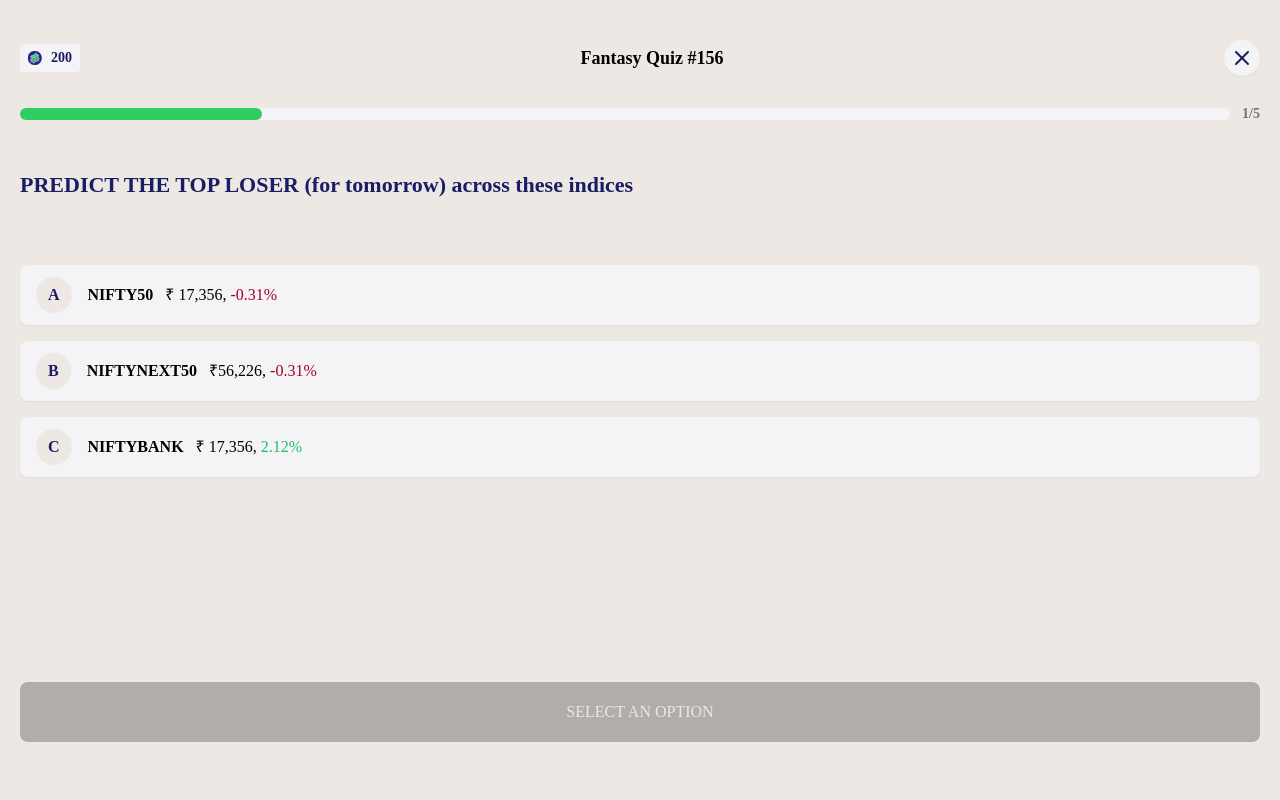
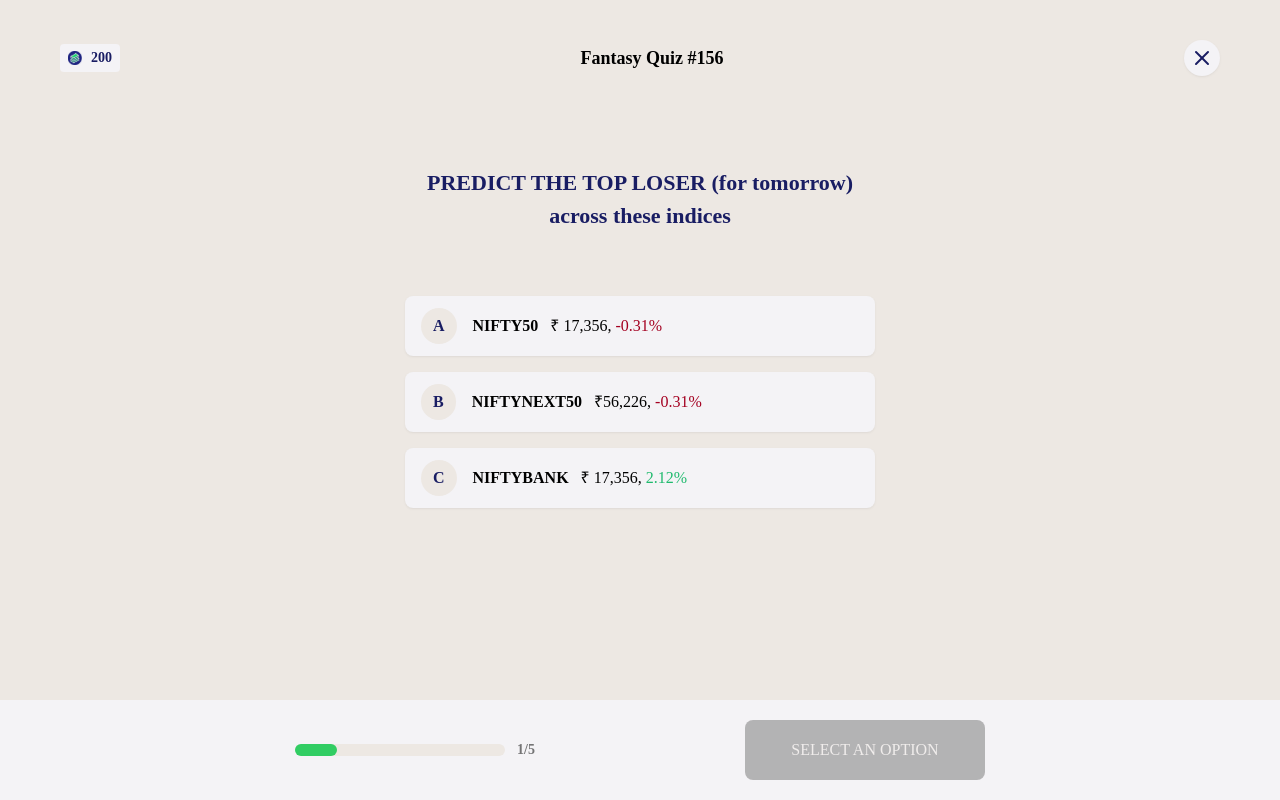
Before and after one commit to korobkad3v/QuizDemo, a React (Vite) app: page / in a window 1280 px wide. Built offline with nearby package versions, Linux system fonts and the light colour scheme; a web font is replaced by a local one.

Commit message:
feat: desktop version

```diff
--- a/src/components/layout/Header.tsx
+++ b/src/components/layout/Header.tsx
@@ -9,11 +9,10 @@
 export default function Header() {
   const dispatch = useDispatch();
   const handleReset = () => {
-    console.log("reset");
     dispatch(resetQuiz());
   };
   return (
-    <header className="flex flex-col items-center justify-between py-10 px-5">
+    <header className="flex flex-col items-center justify-between py-10 px-5 lg:px-15">
       <div className="flex items-center justify-between w-full">
         <Score />
         <h1 className="text-lg font-semibold tracking-normal text-center">
@@ -24,7 +23,7 @@
           <X size={24} />
         </Button>
       </div>
-      <div className="w-full mt-6">
+      <div className="w-full mt-6 lg:hidden">
         <QuizProgressBar/>
       </div>
 
--- a/src/components/quiz/Quiz.tsx
+++ b/src/components/quiz/Quiz.tsx
@@ -6,6 +6,7 @@
 import { useState } from "react";
 import Header from "../layout/Header";
 import QuizCompletion from "./QuizCompletion";
+import QuizProgressBar from "./QuizProgressBar";
 
 export default function Quiz() {
   const dispatch = useDispatch();
@@ -44,13 +45,13 @@
     }
   };
 
-  if (isCompleted) return <QuizCompletion/>;
+  if (isCompleted) return <QuizCompletion />;
 
   return (
     <>
       <Header />
-    <main className="flex-grow container mx-auto w-full">
-      <div className="size-full px-5 pb-14.5 flex flex-col justify-between">
+      <main className="flex flex-col flex-grow size-full lg:mt-12.5">
+        <div className="size-full px-5  flex flex-col justify-between max-w-[510px] mx-auto">
           <QuizQuestion
             key={currentQuestion.id}
             id={currentQuestion.id}
@@ -59,12 +60,15 @@
             answered={isAnswered}
             isCorrect={isCorrect}
           />
-        <div className="flex">
+        </div>
+        <div className="flex px-5 pb-14.5 items-center justify-center gap-x-52.5 flex-grow w-full lg:bg-primary lg:p-0 lg:py-5">
+          <QuizProgressBar className="hidden lg:flex lg:max-w-[240px]" lineClassName="bg-background"/>
           <Button
             onClick={handleContinue}
             disabled={!isOptionSelected}
             variant={"accent"}
-            className="w-full uppercase text-base text-semibold text-muted-200 transition-colors duration-400 ease-in-out">
+            className="w-full uppercase text-base text-semibold text-muted-200 transition-colors duration-400 ease-in-out
+            lg:max-w-[240px]">
             {isAnswered && currentQuestionIndex + 1 === totalQuestions
               ? "Finish"
               : isAnswered
@@ -74,7 +78,6 @@
               : "Select an option"}
           </Button>
         </div>
-      </div>
       </main>
     </>
   );
--- a/src/components/quiz/QuizProgressBar.tsx
+++ b/src/components/quiz/QuizProgressBar.tsx
@@ -1,8 +1,9 @@
 // QuizProgressBar.tsx
 import { useSelector } from 'react-redux';
 import type { RootState } from '@/store';
+import { cn } from '@/utils/utils';
 
-export default function QuizProgressBar() {
+export default function QuizProgressBar({className, lineClassName}: {className?: string, lineClassName?: string}) {
   const { completedQuestions, totalQuestions } = useSelector(
     (state: RootState) => state.quiz
   );
@@ -11,8 +12,8 @@
   const progressPercent = (completedQuestionsPlusOne / totalQuestions) * 100;
 
   return (
-    <div className="w-full flex items-center gap-3 py-1">
-      <div className="w-full h-3 bg-primary rounded-full">
+    <div className={cn("w-full flex items-center gap-3 py-1", className)}>
+      <div className={cn("w-full h-3 bg-primary rounded-full", lineClassName)}>
         <div className="w-1/2 h-full bg-accent-400 rounded-full transition-discrete duration-500" style={{ width: `${progressPercent}%` }}/>
       </div>
       <span className="text-sm text-muted-400 font-semibold">{completedQuestionsPlusOne}/{totalQuestions}</span>
--- a/src/components/quiz/QuizQuestion.tsx
+++ b/src/components/quiz/QuizQuestion.tsx
@@ -18,7 +18,7 @@
 ) {
   return (
     <div className="flex flex-col gap-16">
-      <h2 className="text-[22px] text-left font-semibold text-primary-foreground">{question}</h2>
+      <h2 className="text-[22px] text-left font-semibold text-primary-foreground lg:text-center">{question}</h2>
       <div className="flex flex-col gap-4">
         {options.map((option, index) => (
           <QuizOption key={index} questionId={option.questionId} isCorrect={isCorrect} optionLetter={option.optionLetter} stock={option.stock} />
```
Lines whose indentation alone changed are shown as unchanged.
